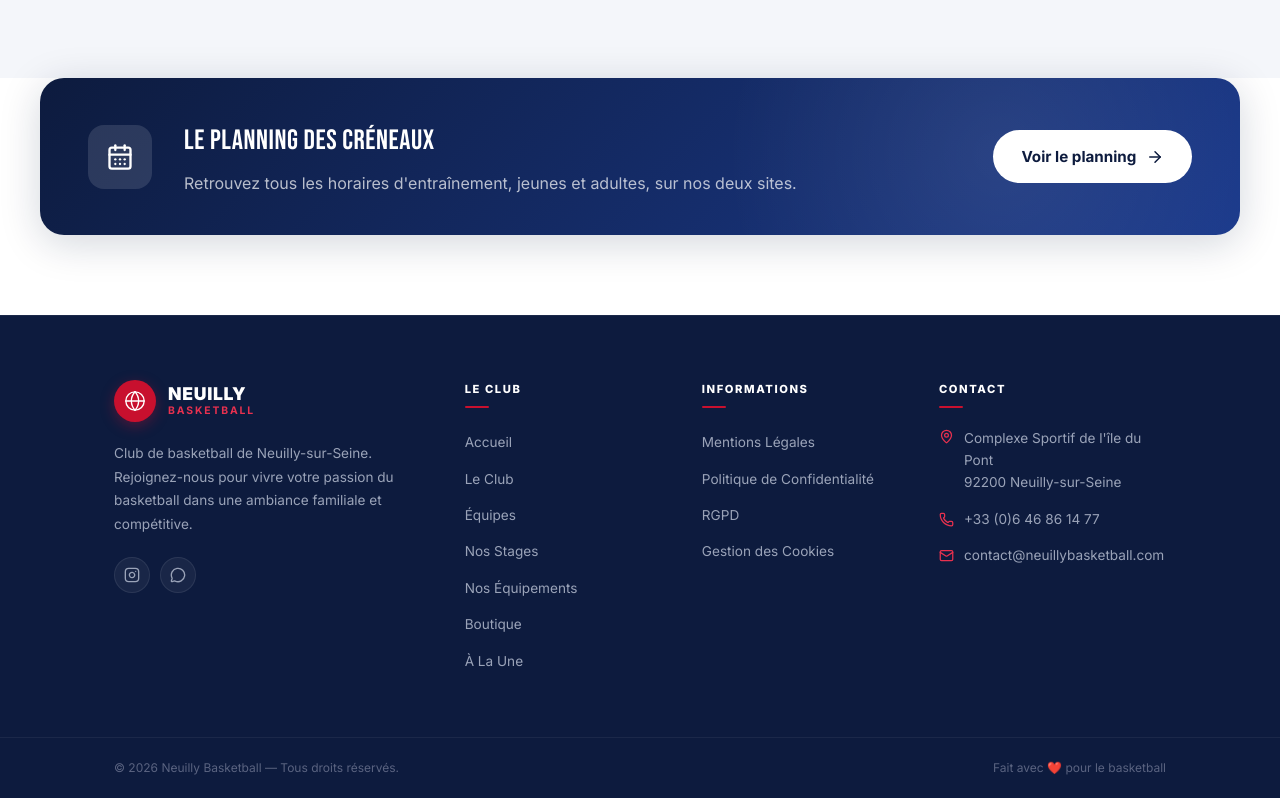
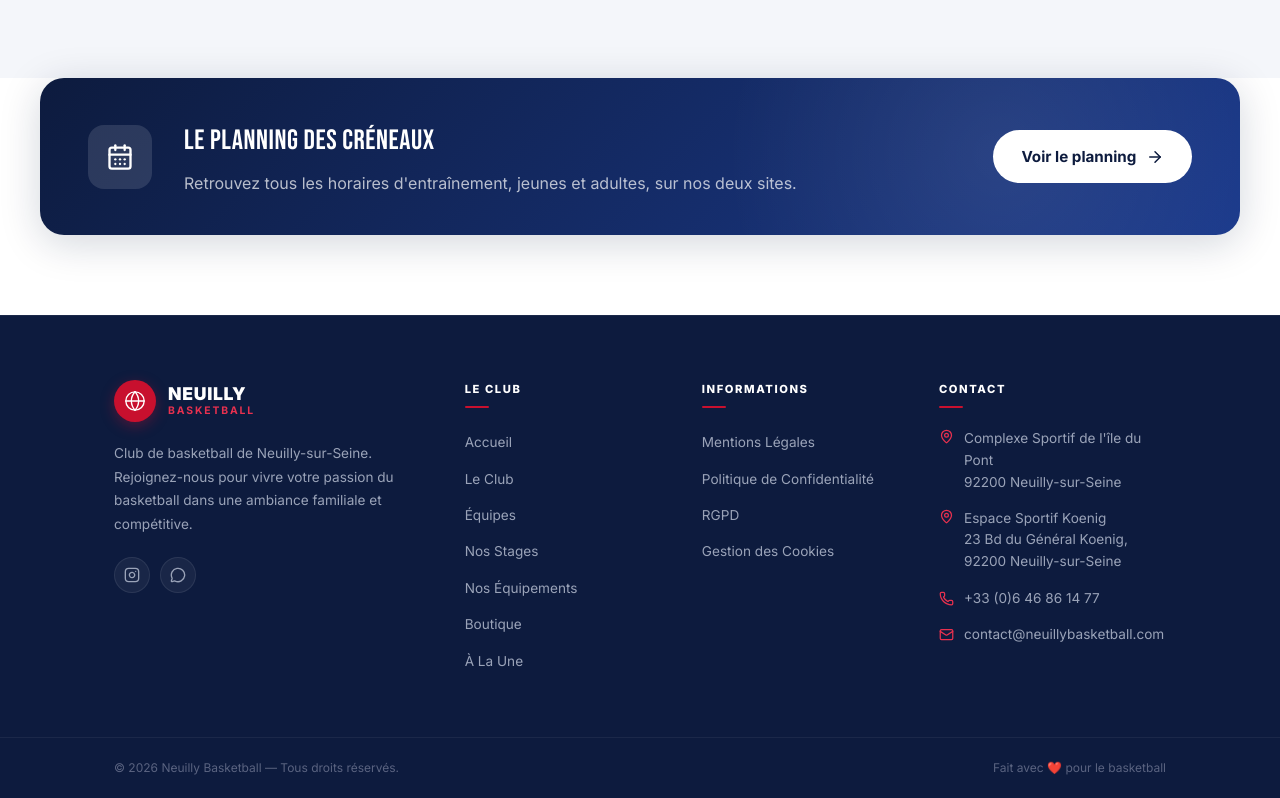
Before and after one commit to jeremygsz/neuilly-bball, a Next.js app: page / in a window 1280 px wide. Shown: the part 4281-5079 px from the top of the page. Built offline with nearby package versions, Linux system fonts and the light colour scheme; no server answers; the database is empty.

Commit message:
lien general koening

```diff
--- a/src/components/public/layout/Footer.tsx
+++ b/src/components/public/layout/Footer.tsx
@@ -108,6 +108,12 @@ export function Footer() {
                                     Complexe Sportif de l'île du Pont<br/> 92200 Neuilly-sur-Seine
                                 </a>
                             </li>
+                            <li className={s.contactItem}>
+                                <MapPin size={15} className={s.contactIcon} />
+                                <a href="https://maps.app.goo.gl/1vzHeLT4pwaSuy1o6" target='_blank'>
+                                    Espace Sportif Koenig<br/> 23 Bd du Général Koenig, 92200 Neuilly-sur-Seine
+                                </a>
+                            </li>
                             <li>
                                 <a href="tel:+33646861477" className={s.contactLink}>
                                     <Phone size={15} className={s.contactIcon} />
```
